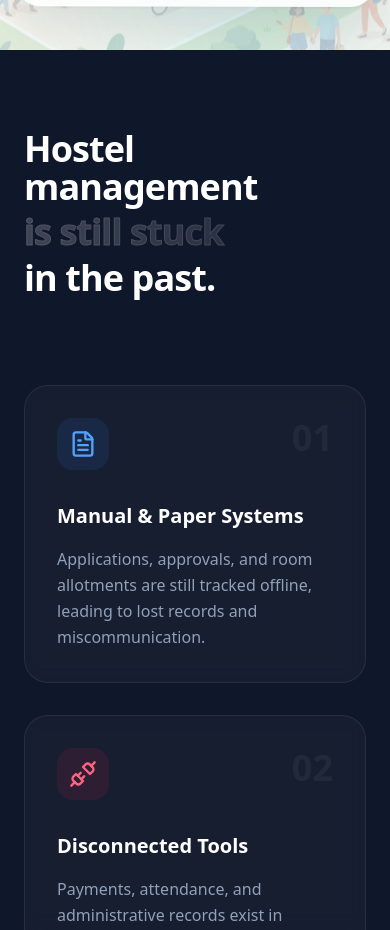
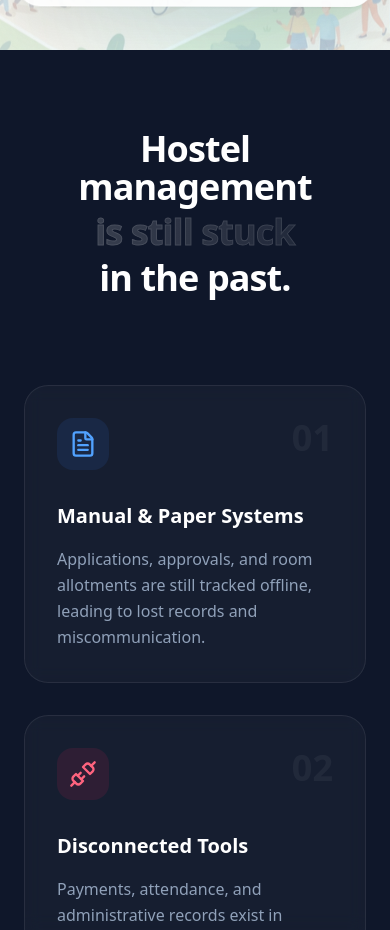
Before and after one commit to rachierich24/nestnwings, a Next.js app: page / in a window 390 px wide. Shown: the part 960-1890 px from the top of the page. Built offline with nearby package versions, Linux system fonts and the light colour scheme.

Commit message:
fix: center ProblemSection headline on mobile and remove accent labels

```diff
--- a/src/components/home/ProblemSection.tsx
+++ b/src/components/home/ProblemSection.tsx
@@ -81,11 +81,11 @@ export function ProblemSection() {
             />
 
             <div className="container mx-auto px-6 relative z-10">
-                <div className="max-w-4xl mb-20">
+                <div className="max-w-4xl mb-20 flex flex-col items-center md:items-start text-center md:text-left mx-auto md:mx-0">
 
 
                     {/* Typography Set */}
-                    <h2 className="text-4xl md:text-7xl font-bold tracking-tight leading-[1.05] text-balance">
+                    <h2 className="text-4xl md:text-7xl font-bold tracking-tight leading-[1.05] text-balance text-center md:text-left w-full">
                         <div className="overflow-hidden pb-2">
                             <motion.span
                                 variants={maskReveal}
```
